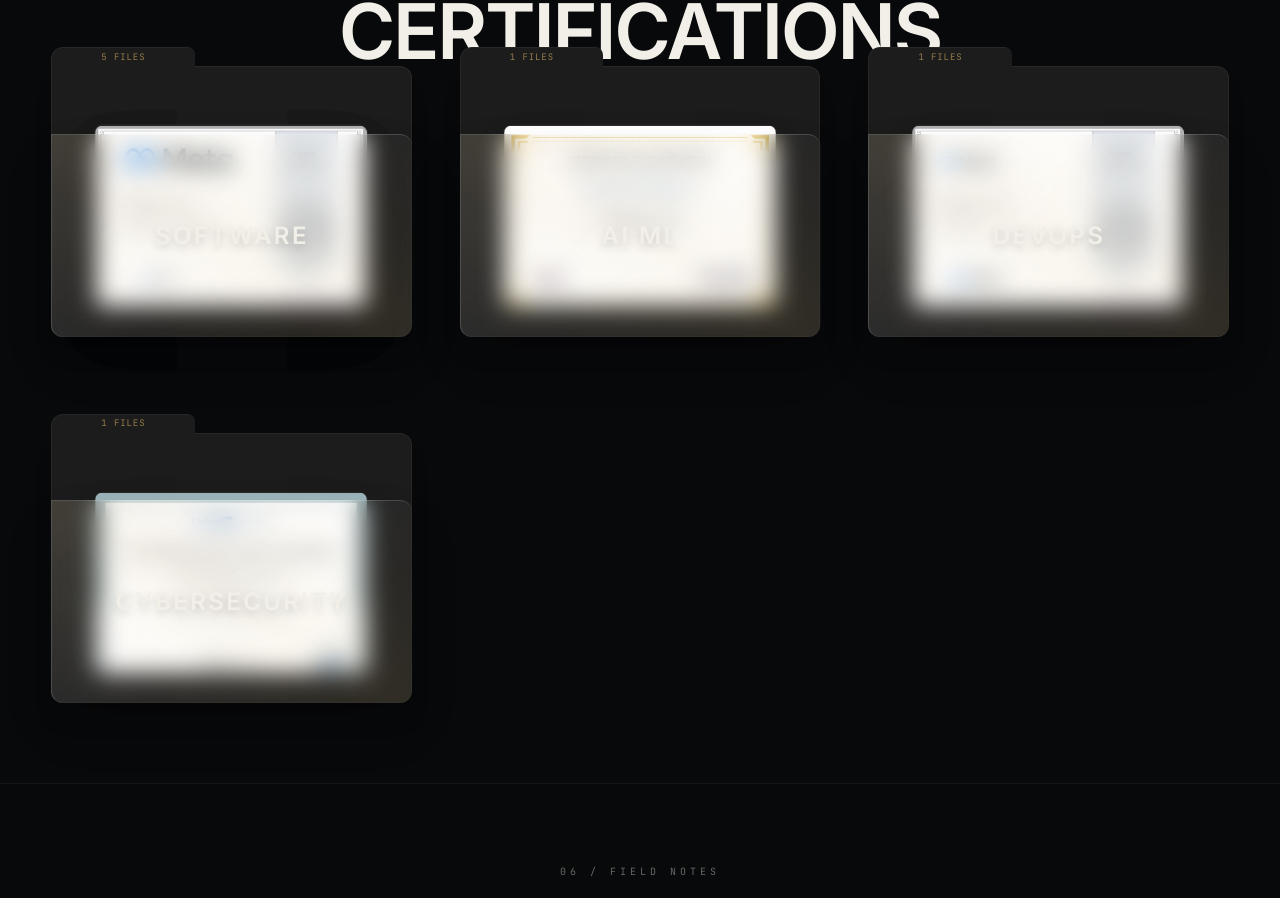
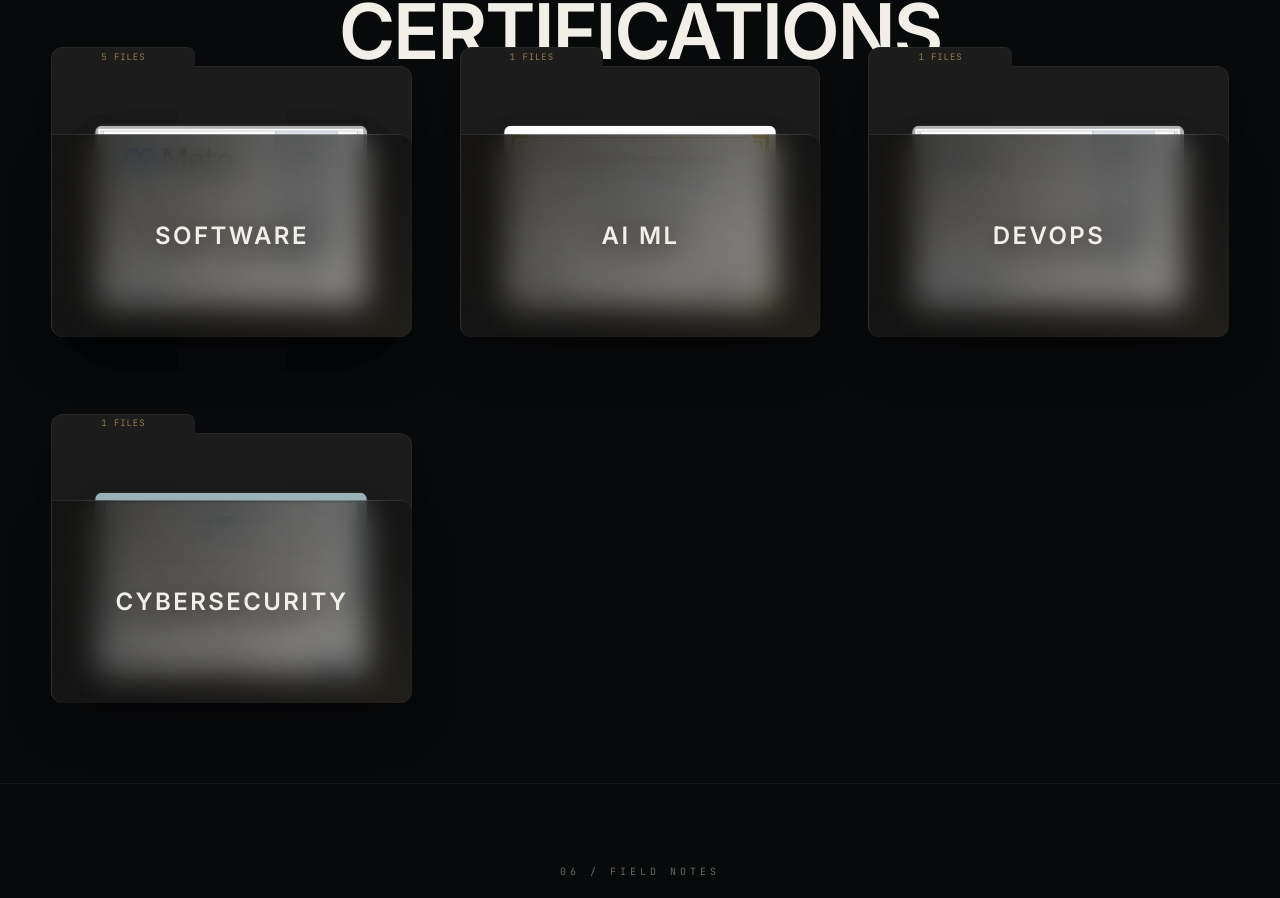
Before and after one commit to SarmaHK/SarmaHK-Portfolio, a Next.js app: page / in a window 1280 px wide. Shown: the part 8448-9346 px from the top of the page. Built offline with nearby package versions, Linux system fonts and the light colour scheme.

Commit message:
Darken frosted glass on Archive folders for high contrast certificate legibility

```diff
--- a/src/components/sections/ArchiveSection.tsx
+++ b/src/components/sections/ArchiveSection.tsx
@@ -71,11 +71,11 @@
 
       {/* ── FRONT FLAP (FROSTED GLASS) ── */}
       <motion.div
-        className="absolute bottom-0 left-0 w-full h-[75%] rounded-xl rounded-tl-none border-t border-l border-white/20 shadow-2xl z-10 origin-bottom flex items-center justify-center overflow-hidden"
+        className="absolute bottom-0 left-0 w-full h-[75%] rounded-xl rounded-tl-none border-t border-l border-white/10 shadow-2xl z-10 origin-bottom flex items-center justify-center overflow-hidden"
         style={{
-          background: 'linear-gradient(135deg, rgba(255,255,255,0.1) 0%, rgba(255,255,255,0.02) 100%)',
-          backdropFilter: 'blur(12px)',
-          WebkitBackdropFilter: 'blur(12px)'
+          background: 'linear-gradient(135deg, rgba(15,15,15,0.85) 0%, rgba(15,15,15,0.4) 100%)',
+          backdropFilter: 'blur(16px)',
+          WebkitBackdropFilter: 'blur(16px)'
         }}
         variants={{
           rest: { rotateX: 0 },
@@ -86,7 +86,7 @@
         {/* Specular highlight */}
         <div className="absolute inset-0 bg-gradient-to-tr from-transparent via-[var(--gold)]/10 to-transparent mix-blend-overlay" />
 
-        <h3 className="text-white font-bold text-2xl uppercase tracking-widest drop-shadow-lg z-20">
+        <h3 className="text-white font-extrabold text-2xl uppercase tracking-widest drop-shadow-[0_4px_16px_rgba(0,0,0,0.9)] z-20">
           {category.replace('_', ' ')}
         </h3>
       </motion.div>
```
